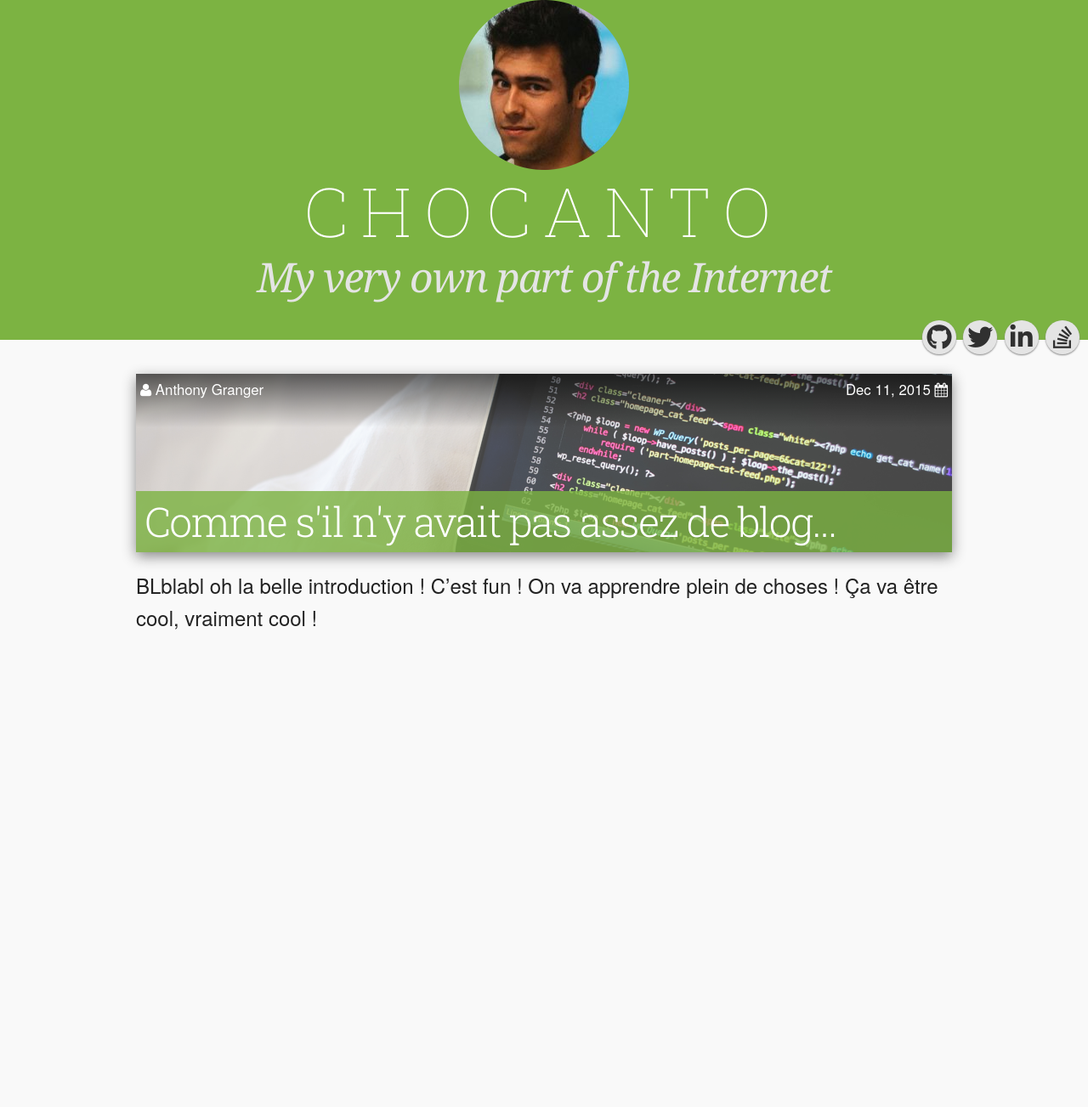
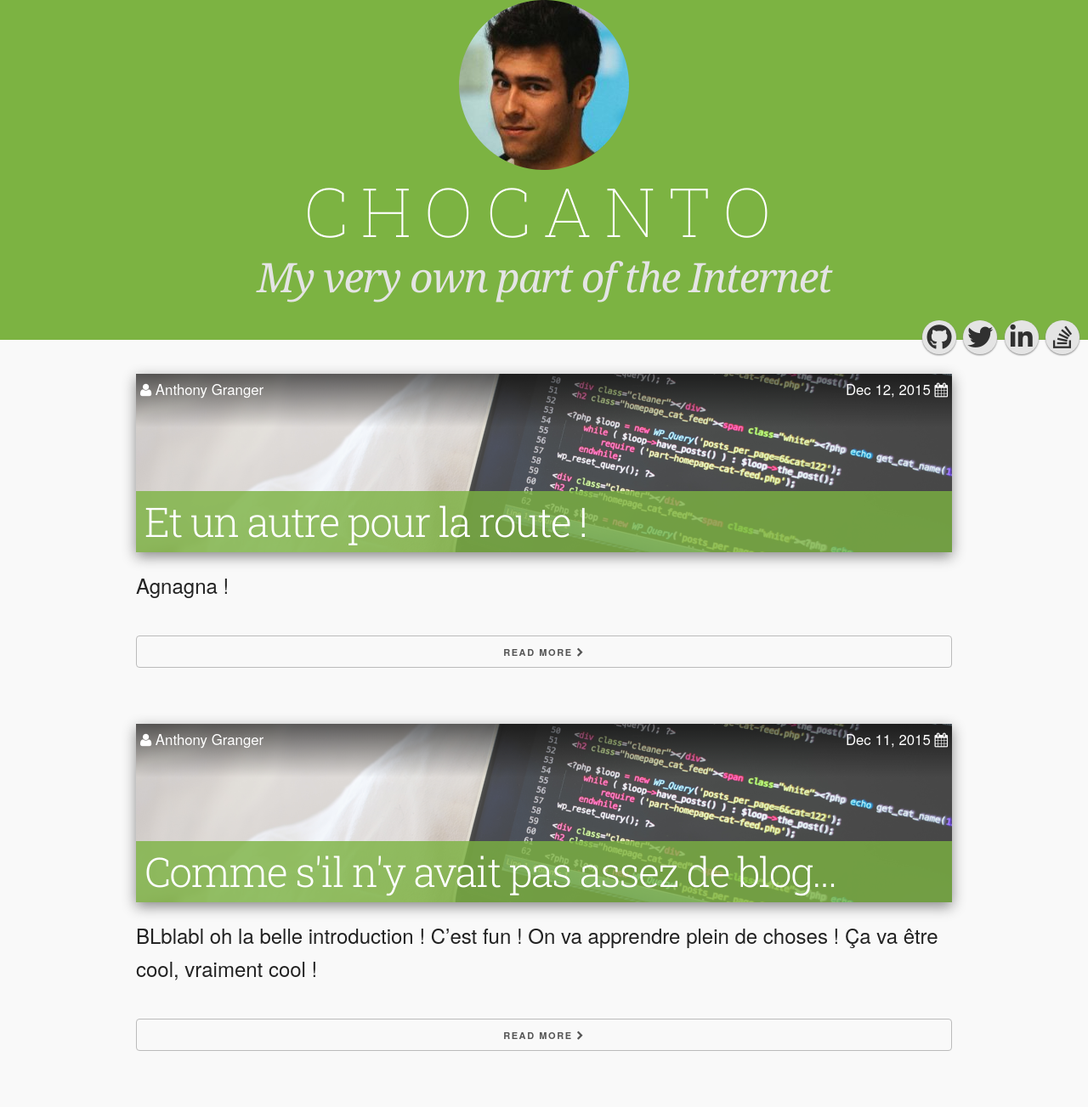
Before and after one commit to Chocanto/Chocanto.github.io, a Jekyll site: the page built from index.html, in a window 1280 px wide. Shown: the whole page at 85% size. Built offline with Jekyll 4.4.1, drawn with Linux system fonts in a browser that asks for light colours; nearby versions of some CDN libraries; library files that are not in the unit come from our copies; the list of posts is cut into pages by our own code; before the commit the page ends 900 px from its top, so only the background shows below that.

Commit message:
Try with more articles

```diff
--- /dev/null
+++ b/_includes/article-header.html
@@ -0,0 +1,17 @@
+<header style="background: linear-gradient(to top, rgba(0,0,0,0) 70%, rgba(0,0,0,0.60) 100%), url('{{site.baseurl}}/assets/img/posts/{{post.img}}.png') center center no-repeat;">
+  <div class="row meta">
+    <span class="author six columns">
+      <i class="fa fa-user"></i>
+      {% if post.author %}
+        {{post.author}}
+      {% else %}
+        {{site.author}}
+      {% endif%}
+    </span>
+    <span class="date six columns">
+      <time datetime="{{post.date|date:"%F"}}">{{post.date|date:"%b %d, %Y"}}</time>
+      <i class="fa fa-calendar"></i>
+    </span>
+  </div>
+  <h2><a href="{{site.baseurl}}{{post.url}}">{{ post.title }}</a>
+</header>
--- /dev/null
+++ b/_posts/2015-12-12-et-un-autre-pour-la-route.md
@@ -0,0 +1,6 @@
+---
+title: Et un autre pour la route !
+img: 1
+---
+
+Agnagna !
--- a/_sass/partials/_article.scss
+++ b/_sass/partials/_article.scss
@@ -36,6 +36,10 @@ article {
 			}
 		}
 	}
+
+	&.list {
+		margin-bottom: 50px;
+	}
 }
 
 .entry {
--- a/index.html
+++ b/index.html
@@ -3,26 +3,13 @@ layout: default
 ---
 
 {% for post in paginator.posts %}
-  <article>
-    <header style="background: linear-gradient(to top, rgba(0,0,0,0) 70%, rgba(0,0,0,0.60) 100%), url('{{site.baseurl}}/assets/img/posts/{{post.img}}.png') center center no-repeat;">
-      <div class="row meta">
-        <span class="author six columns">
-          <i class="fa fa-user"></i>
-          {% if post.author %}
-            {{post.author}}
-          {% else %}
-            {{site.author}}
-          {% endif%}
-        </span>
-        <span class="date six columns">
-          <time datetime="{{post.date|date:"%F"}}">{{post.date|date:"%b %d, %Y"}}</time>
-          <i class="fa fa-calendar"></i>
-        </span>
-      </div>
-      <h2><a href="{{site.baseurl}}{{post.url}}">{{ post.title }}</a>
-    </header>
+  <article class="list">
+    {% include article-header.html %}
     <div class="entry">
       {{ post.excerpt }}
     </div>
+    <div class="row">
+      <a class="twelve columns button" href>Read more <i class="fa fa-chevron-right"></i></a>
+    </div>
   </article>
 {% endfor %}
```
Also changed, not shown: _posts/2015-12-11-let-s-start-a-blog.md (+1 -1 lines).
